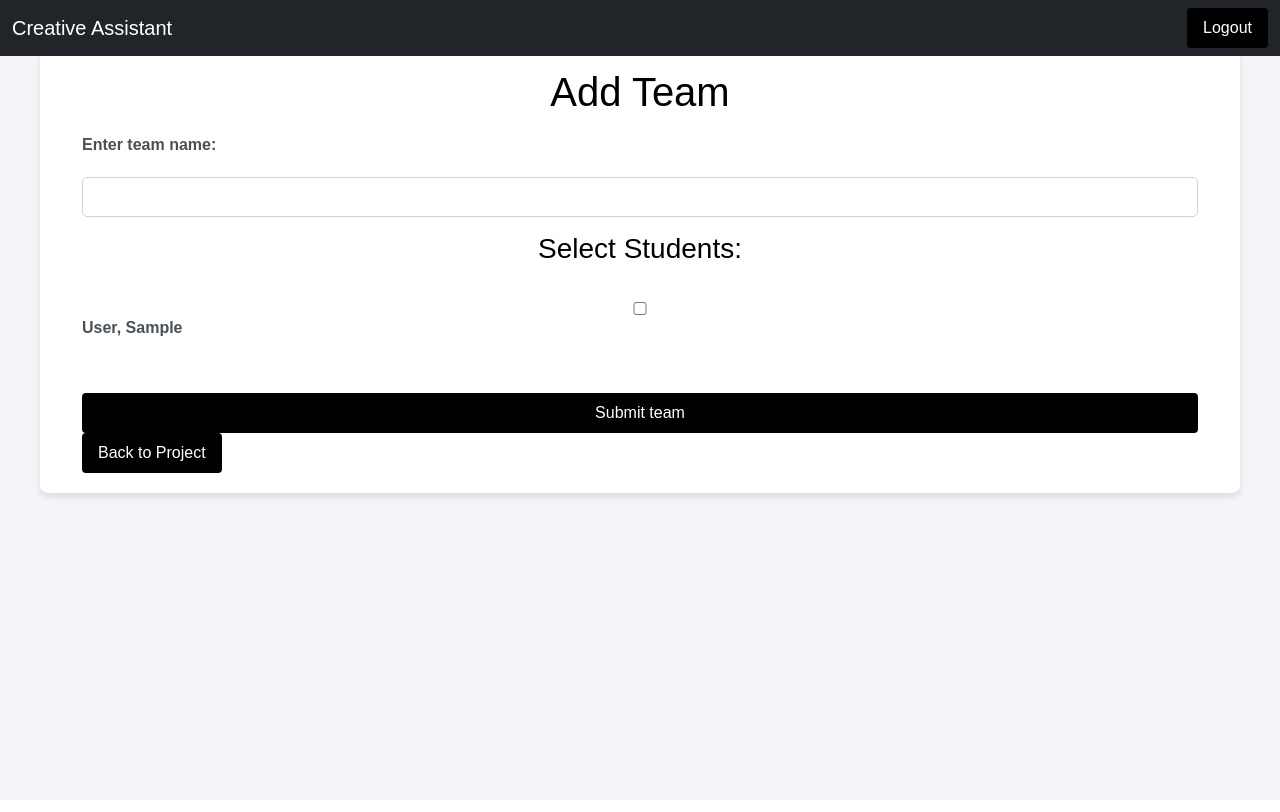
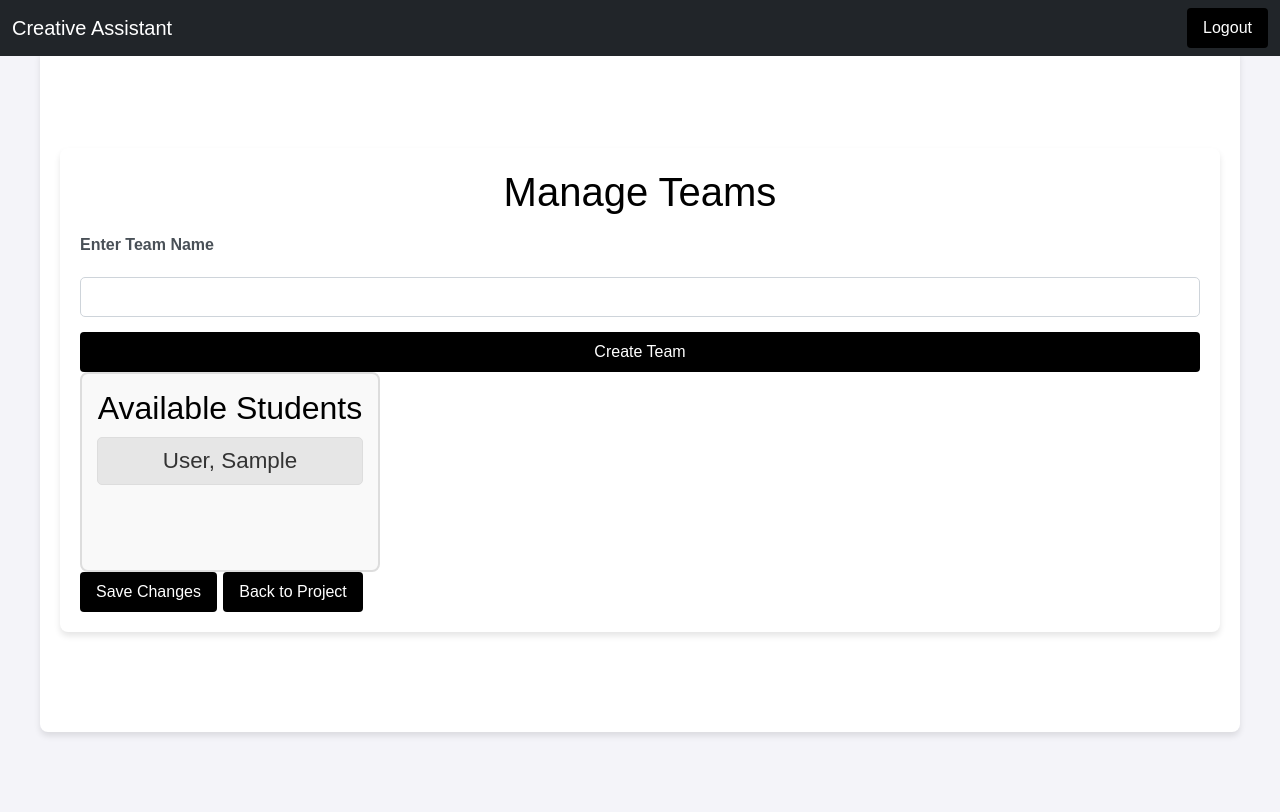
Before and after one commit to JefenaGracia/creative, a Flask app: template templates/add_team.html in a window 1280 px wide. Before the commit the page ends 502 px from the top, so only its background shows below. Run offline with Flask 3, Linux system fonts and the light colour scheme; the visitor is signed in with stand-in values (Sample User, id 1); the template is opened without the code that fills it: most values are stand-ins (such as "Sample title", 1, 10 or a date in 2020).

Commit message:
Adding manage team feature

```diff
--- a/app.py
+++ b/app.py
@@ -242,80 +242,74 @@ def add_project(class_name):
             return redirect(url_for('add_project', class_name=class_name))
 
         # Convert the due date to a Firestore timestamp if it's provided
+        due_date = None
         if due_date_str:
-            due_date = datetime.datetime.strptime(due_date_str, '%Y-%m-%d')
-        else:
-            due_date = None
+            try:
+                due_date = datetime.datetime.strptime(due_date_str, '%Y-%m-%d')
+            except ValueError:
+                flash("Invalid date format. Please use YYYY-MM-DD.")
+                return redirect(url_for('add_project', class_name=class_name))
 
-        # Handle file upload
+        # Handle file upload for teams
         team_file = request.files.get('team_file')
+        teams_created = False
+
         if team_file and allowed_file(team_file.filename):
             filename = secure_filename(team_file.filename)
             file_path = os.path.join('uploads', filename)
             team_file.save(file_path)
 
-            # Parse the CSV/Excel file to extract student information
             try:
+                # Parse the file to extract team details
                 if filename.endswith('.csv'):
                     data = pd.read_csv(file_path)
                 else:
                     data = pd.read_excel(file_path)
 
-                # Validate the required columns
+                # Validate required columns
                 required_columns = ['firstname', 'lastname', 'email', 'teamname']
-                missing_columns = [col for col in required_columns if col not in data.columns]
-                if missing_columns:
-                    flash(f"Invalid file format. Missing columns: {', '.join(missing_columns)}.")
+                if any(col not in data.columns for col in required_columns):
+                    flash(f"File must include columns: {', '.join(required_columns)}.")
                     return redirect(url_for('add_project', class_name=class_name))
 
-                # Check for missing or empty values in each row
-                for idx, row in data.iterrows():
-                    for col in required_columns:
-                        # Ensure that the value is a string and not empty
-                        value = row[col]
-                        if pd.isna(value) or (not isinstance(value, str)) or value.strip() == "":
-                            flash(f"Row {idx+1} has an invalid value in column '{col}'. All fields must be non-empty strings.")
-                            return redirect(url_for('add_project', class_name=class_name))
+                class_students = [
+                    student.id for student in db.collection('classrooms')
+                    .document(class_name).collection('students').stream()
+                ]
 
-                # Get list of student emails in the class
-                class_students = [student.id for student in db.collection('classrooms').document(class_name).collection('students').stream()]
-
-                # Check if the students in the file are part of the class
-                invalid_emails = [email for email in data['email'] if email not in class_students]
-                if invalid_emails:
-                    flash(f"The following students are not in this class: {', '.join(invalid_emails)}.")
-                    return redirect(url_for('add_project', class_name=class_name))
-
-                # Update teams
+                # Verify student emails and prepare team data
                 for _, row in data.iterrows():
+                    student_email = row['email']
                     team_name = row['teamname']
-                    student_email = row['email']
                     student_name = f"{row['lastname']}, {row['firstname']}"
 
-                    # Reference to the team's subcollection inside the project
+                    if student_email not in class_students:
+                        flash(f"Student {student_email} is not part of this class.")
+                        return redirect(url_for('add_project', class_name=class_name))
+
                     team_ref = db.collection('classrooms').document(class_name).collection('Projects').document(project_name).collection('teams').document(team_name)
-
-                    # Add the student to the team subcollection
                     team_ref.set({
                         student_email: student_name
                     }, merge=True)
 
+                teams_created = True
             except Exception as e:
-                flash(f"Error processing file: {str(e)}")
+                flash(f"Error processing team file: {str(e)}")
                 return redirect(url_for('add_project', class_name=class_name))
 
-        # Reference to the project's Firestore document
+        # Create the project document in Firestore
         project_ref = db.collection('classrooms').document(class_name).collection('Projects').document(project_name)
-
-        # Update project details in Firestore
         project_ref.set({
             'projectName': project_name,
-            'description': project_description,  # Store the description
-            'dueDate': due_date,  # Store the due date (as a timestamp)
-            'createdAt': firestore.SERVER_TIMESTAMP,  # Store the creation timestamp
+            'description': project_description,
+            'dueDate': due_date,
+            'createdAt': firestore.SERVER_TIMESTAMP,
         })
 
-        flash(f"Project '{project_name}' added to classroom {class_name}.")
+        if teams_created:
+            flash(f"Project '{project_name}' with teams added to classroom {class_name}.")
+        else:
+            flash(f"Project '{project_name}' added to classroom {class_name}. You can add teams later.")
         return redirect(url_for('classroom_view', class_name=class_name))
 
     return render_template('add_project.html', class_name=class_name)
@@ -385,6 +379,15 @@ def add_team(class_name, project_name):
             flash('Team name and at least one student are required.')
             return redirect(url_for('add_team', class_name=class_name, project_name=project_name))
 
+        # Check if any student is already assigned to another team for this project
+        teams_ref = db.collection('classrooms').document(class_name).collection('Projects').document(project_name).collection('teams').stream()
+        assigned_students = {student_email for team in teams_ref for student_email in team.to_dict().keys()}
+
+        for student_email in selected_students:
+            if student_email in assigned_students:
+                flash(f"Student {student_email} is already assigned to a team.")
+                return redirect(url_for('add_team', class_name=class_name, project_name=project_name))
+
         # Get student details and ensure they exist in the class
         team_data = {}
         for student_email in selected_students:
@@ -417,6 +420,49 @@ def add_team(class_name, project_name):
 
     return render_template('add_team.html', class_name=class_name, project_name=project_name, students=available_students)
 
+@app.route('/save-teams', methods=['POST'])
+def save_teams():
+    try:
+        data = request.get_json()
+        if not data:
+            return jsonify({"error": "No data received"}), 400
+
+        teams = data.get("teams", [])
+        class_name = data.get("class_name")
+        project_name = data.get("project_name")
+
+        if not class_name or not project_name:
+            return jsonify({"error": "Class name or project name missing"}), 400
+
+        # Reference to the project's teams collection in Firestore
+        teams_collection_ref = db.collection('classrooms').document(class_name).collection('Projects').document(project_name).collection('teams')
+
+        for team in teams:
+            team_name = team.get("teamName")
+            students = team.get("students", [])
+
+            # Skip saving empty teams
+            if not team_name or not students:
+                continue
+
+            # Prepare team data
+            team_data = {}
+            for student_email in students:
+                student_ref = db.collection('classrooms').document(class_name).collection('students').document(student_email).get()
+                if student_ref.exists:
+                    student_info = student_ref.to_dict()
+                    team_data[student_email] = f"{student_info['lastName']}, {student_info['firstName']}"
+                else:
+                    return jsonify({"error": f"Student {student_email} does not exist in the classroom"}), 400
+
+            teams_collection_ref.document(team_name).set(team_data)
+
+        return jsonify({"status": "success", "message": "Teams saved successfully!"}), 200
+
+    except Exception as e:
+        return jsonify({"error": str(e)}), 500
+
+
 @app.route('/classroom/<class_name>/project/<project_name>/team/<team_name>')
 def team_view(class_name, project_name, team_name):
     if not is_authenticated():
--- a/templates/add_team.html
+++ b/templates/add_team.html
@@ -1,25 +1,180 @@
 {% extends "base.html" %}
 
 {% block content %}
-<div class="container add-team-container">
-    <h1 class="add-team-title">Add Team</h1>
+<div class="content-wrapper">
+    <h1>Manage Teams</h1>
 
-    <form method="POST" class="add-team-form">
-        <label for="team_name" class="form-label">Enter team name:</label>
+    <form id="create-team-form" class="add-project-form" method="POST">
+        <label for="team_name" class="form-label">Enter Team Name</label>
         <input type="text" id="team_name" name="team_name" class="form-input" required>
-
-        <h3 class="select-students-header">Select Students:</h3>
-        {% for student in students %}
-            <label class="student-label">
-                <input type="checkbox" name="students" value="{{ student['email'] }}" class="student-checkbox">
-                <span class="student-name">{{ student['lastName'] }}, {{ student['firstName'] }}</span>
-            </label>
-            <br>
-        {% endfor %}
-
-        <button type="submit" class="btn btn-primary submit-team-btn">Submit team</button>
+        <button type="button" id="create-team-btn" class="btn">Create Team</button>
     </form>
 
-    <a href="{{ url_for('project_view', class_name=class_name, project_name=project_name) }}" class="btn btn-secondary back-btn">Back to Project</a>
+    <div id="team-management-area" class="team-management-area">
+        <div class="team-list" id="available-students">
+            <h2>Available Students</h2>
+            <ul class="student-list" id="students-list">
+                {% for student in students %}
+                    <li class="student-item" data-email="{{ student['email'] }}" draggable="true">
+                        {{ student['lastName'] }}, {{ student['firstName'] }}
+                    </li>
+                {% endfor %}
+            </ul>
+        </div>
+        <div id="teams-container" class="teams-container"></div>
+    </div>
+
+    <button id="save-changes-btn" class="btn">Save Changes</button>
+    <a href="{{ url_for('project_view', class_name=class_name, project_name=project_name) }}" class="btn">Back to Project</a>
 </div>
+
+<script>
+    const studentsList = document.getElementById('students-list');
+    const teamsContainer = document.getElementById('teams-container');
+    const saveChangesBtn = document.getElementById('save-changes-btn');
+
+    function handleDragStart(event) {
+        event.dataTransfer.setData('email', event.target.dataset.email);
+        event.dataTransfer.setData('name', event.target.innerText);
+        event.target.classList.add('dragging');
+    }
+
+    function handleDrop(event, targetList) {
+        event.preventDefault();
+        const email = event.dataTransfer.getData('email');
+        const name = event.dataTransfer.getData('name');
+        const existingStudent = targetList.querySelector(`.student-item[data-email="${email}"]`);
+
+        // If the student is not already in the target list, add them
+        if (!existingStudent) {
+            const studentItem = document.createElement('li');
+            studentItem.className = 'student-item';
+            studentItem.draggable = true;
+            studentItem.dataset.email = email;
+            studentItem.innerText = name;
+            studentItem.addEventListener('dragstart', handleDragStart);
+            targetList.appendChild(studentItem);
+
+            // Remove from available students if moved to a team
+            const original = studentsList.querySelector(`.student-item[data-email="${email}"]`);
+            if (original && targetList !== studentsList) {
+                original.remove();
+            }
+        }
+    }
+
+    function createTeam(teamName) {
+        const teamDiv = document.createElement('div');
+        teamDiv.className = 'team-list';
+        teamDiv.id = `team-${teamName}`;
+        teamDiv.innerHTML = `
+            <h2>${teamName}</h2>
+            <ul class="student-list" id="list-${teamName}"></ul>
+        `;
+        teamDiv.addEventListener('dragover', event => event.preventDefault());
+        teamDiv.addEventListener('drop', event => handleDrop(event, teamDiv.querySelector('ul')));
+        teamsContainer.appendChild(teamDiv);
+    }
+
+    function saveChanges() {
+    const teams = [];
+    const teamElements = document.querySelectorAll('.team-list');
+    teamElements.forEach(team => {
+        const teamName = team.querySelector('h2').innerText;
+
+        // Skip the "Available Students" list
+        if (teamName === "Available Students") return;
+
+        const studentsInTeam = [];
+        const studentItems = team.querySelectorAll('.student-item');
+        studentItems.forEach(studentItem => {
+            studentsInTeam.push(studentItem.dataset.email);
+        });
+
+        teams.push({ teamName, students: studentsInTeam });
+    });
+
+    // Send data to the backend
+    fetch('/save-teams', {
+        method: 'POST',
+        headers: {
+            'Content-Type': 'application/json',
+        },
+        body: JSON.stringify({
+            teams,
+            class_name: "{{ class_name }}",  // Dynamically inserted by Flask
+            project_name: "{{ project_name }}"  // Dynamically inserted by Flask
+        }),
+    })
+    .then(response => response.json())
+    .then(data => {
+        if (data.status === 'success') {
+            alert('Teams saved successfully!');
+        } else {
+            alert(`Error: ${data.error}`);
+        }
+    })
+    .catch(error => {
+        console.error('Error saving teams:', error);
+        alert('Error saving changes.');
+    });
+}
+
+
+
+    document.getElementById('create-team-btn').addEventListener('click', () => {
+        const teamName = document.getElementById('team_name').value.trim();
+        if (teamName && !document.getElementById(`team-${teamName}`)) {
+            createTeam(teamName);
+            document.getElementById('team_name').value = '';
+        }
+    });
+
+    studentsList.addEventListener('dragover', event => event.preventDefault());
+    studentsList.addEventListener('drop', event => handleDrop(event, studentsList));
+
+    Array.from(studentsList.children).forEach(item => item.addEventListener('dragstart', handleDragStart));
+
+    saveChangesBtn.addEventListener('click', saveChanges);
+</script>
+
+<style>
+    .team-management-area {
+        display: flex;
+        gap: 20px;
+        flex-wrap: wrap;
+    }
+
+    .team-list {
+        border: 2px solid #ddd;
+        border-radius: 8px;
+        padding: 15px;
+        background: #f9f9f9;
+        width: 300px;
+        min-height: 200px;
+    }
+
+    .team-list h2 {
+        margin-bottom: 10px;
+    }
+
+    .student-list {
+        list-style-type: none;
+        padding: 0;
+        margin: 0;
+    }
+
+    .student-item {
+        padding: 10px;
+        margin: 5px 0;
+        background: #e6e6e6;
+        border-radius: 5px;
+        cursor: pointer;
+        text-align: center;
+    }
+
+    .student-item.dragging {
+        opacity: 0.5;
+    }
+</style>
 {% endblock %}
```
